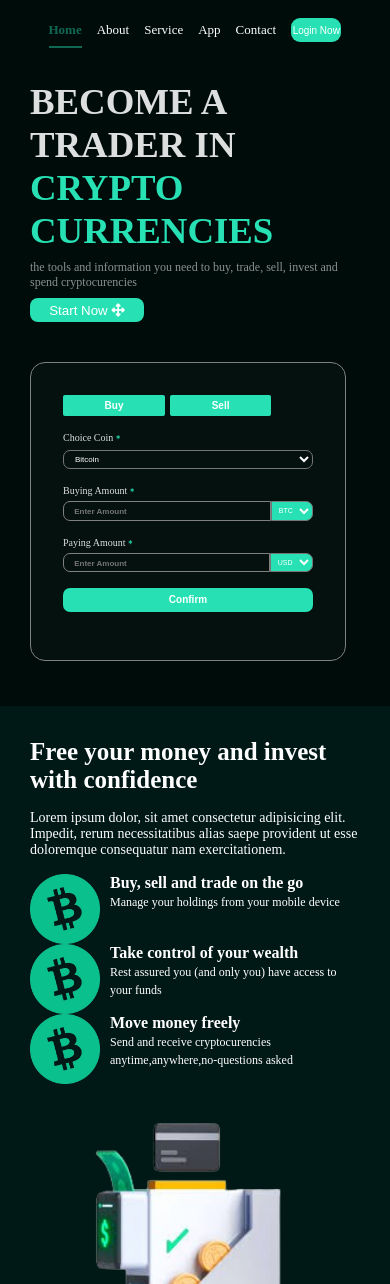
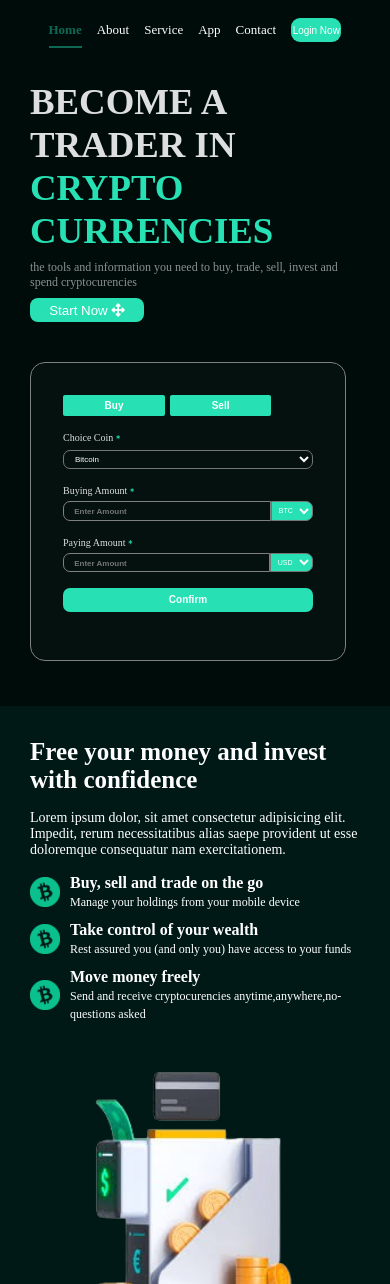
Before and after one commit to noralohan/projectReg, a plain HTML site: page index.html in a window 390 px wide. Shown: the top 1284 px of the page. Drawn offline with Linux system fonts and the light colour scheme.

Commit message:
updated responsive code

```diff
--- a/index.html
+++ b/index.html
@@ -91,14 +91,14 @@
             </p>
 
             <div class="money">
-              <img src="images/btc logo.png" height="70" alt="btc" />
+              <img src="images/btc logo.png" alt="btc" />
               <div class="moneyText">
                 <h4>Buy, sell and trade on the go</h4>
                 <span> Manage your holdings from your mobile device</span>
               </div>
             </div>
             <div class="money">
-              <img src="images/btc logo.png" height="70" alt="btc" />
+              <img src="images/btc logo.png" alt="btc" />
               <div class="moneyText">
                 <h4>Take control of your wealth</h4>
                 <span>
@@ -108,7 +108,7 @@
               </div>
             </div>
             <div class="money">
-              <img src="images/btc logo.png" height="70" alt="btc" />
+              <img src="images/btc logo.png" alt="btc" />
               <div class="moneyText">
                 <h4>Move money freely</h4>
                 <span
--- a/style.css
+++ b/style.css
@@ -208,10 +208,18 @@ form>button{
 
 .investContent>p{
     font-size: 14px;
+    margin-block: 1rem;
 }
 .money{
     display: flex;
+    align-items: center;
     gap: 10px;
+    margin-bottom: .7rem;
+}
+
+.money>img{
+    height: 40px;
+    width: 40px;
 }
 
 .moneyText>span{
@@ -298,8 +306,14 @@ form>button{
     margin-block: 1rem;
   }
 
+
+
 .moneyImg{
     width: 70%;
+}
+.money>img{
+    height: 30px;
+    width: 30px;
 }
 
 .serviceOption{
```
